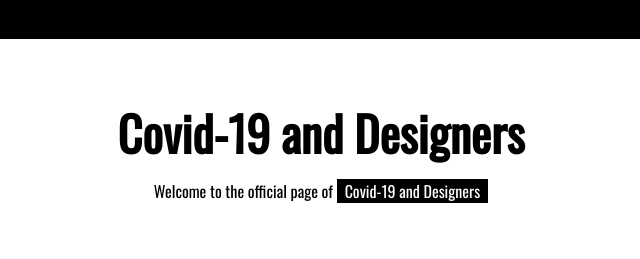
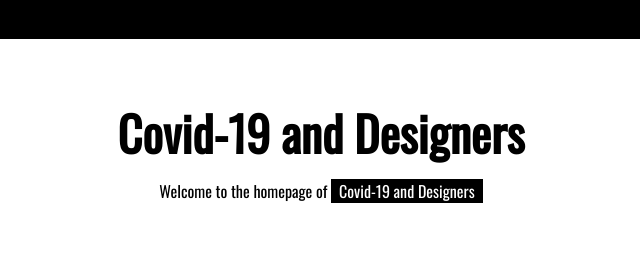
Before and after one commit to Covid19andDesigners/Covid19andDesigners.github.io, a plain HTML site: page index.html in a window 1280 px wide. Shown: the top 259 px of the page, 319-959 px from the left. Drawn offline with nearby package versions, Linux system fonts and the light colour scheme.

Commit message:
Update index.html

```diff
--- a/index.html
+++ b/index.html
@@ -31,7 +31,7 @@ and is wrapped around the whole page content, except for the footer in this exam
   <!-- Header -->
   <header class="w3-container w3-center w3-padding-48 w3-white">
     <h1 class="w3-xxxlarge"><b>Covid-19 and Designers </b></h1>
-    <h6>Welcome to the official page of <span class="w3-tag">Covid-19 and Designers</span></h6>
+    <h6>Welcome to the homepage of <span class="w3-tag">Covid-19 and Designers</span></h6>
   </header>
 
   <!-- Image header -->
```
